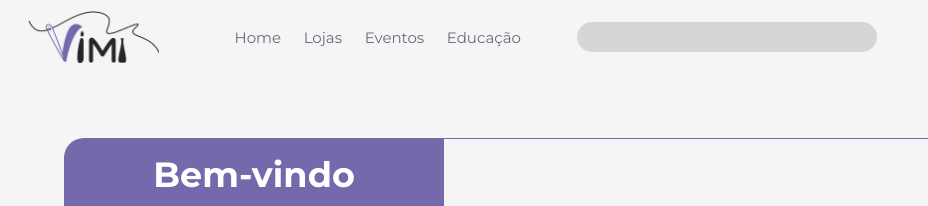
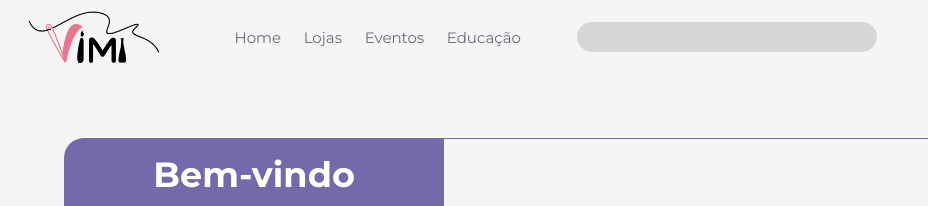
Before and after one commit to vimi-19/Vimi, a plain HTML site: page suporte/suporte.html in a window 1280 px wide. Shown: the top 206 px of the page, 0-928 px from the left. Drawn offline with Linux system fonts and the light colour scheme; files whose address does not match are found by name.

Commit message:
Update suporte.html

```diff
--- a/suporte/suporte.html
+++ b/suporte/suporte.html
@@ -18,7 +18,7 @@
 
     <div class="header-pc">
 
-      <img class="logo" src="../Home Marketplace/images/logo1.png" alt="">
+      <img class="logo" src="logorosa.png" alt="">
 
       <nav class="nav_links">
         <a href="../home/home.html">Home</a>
```
